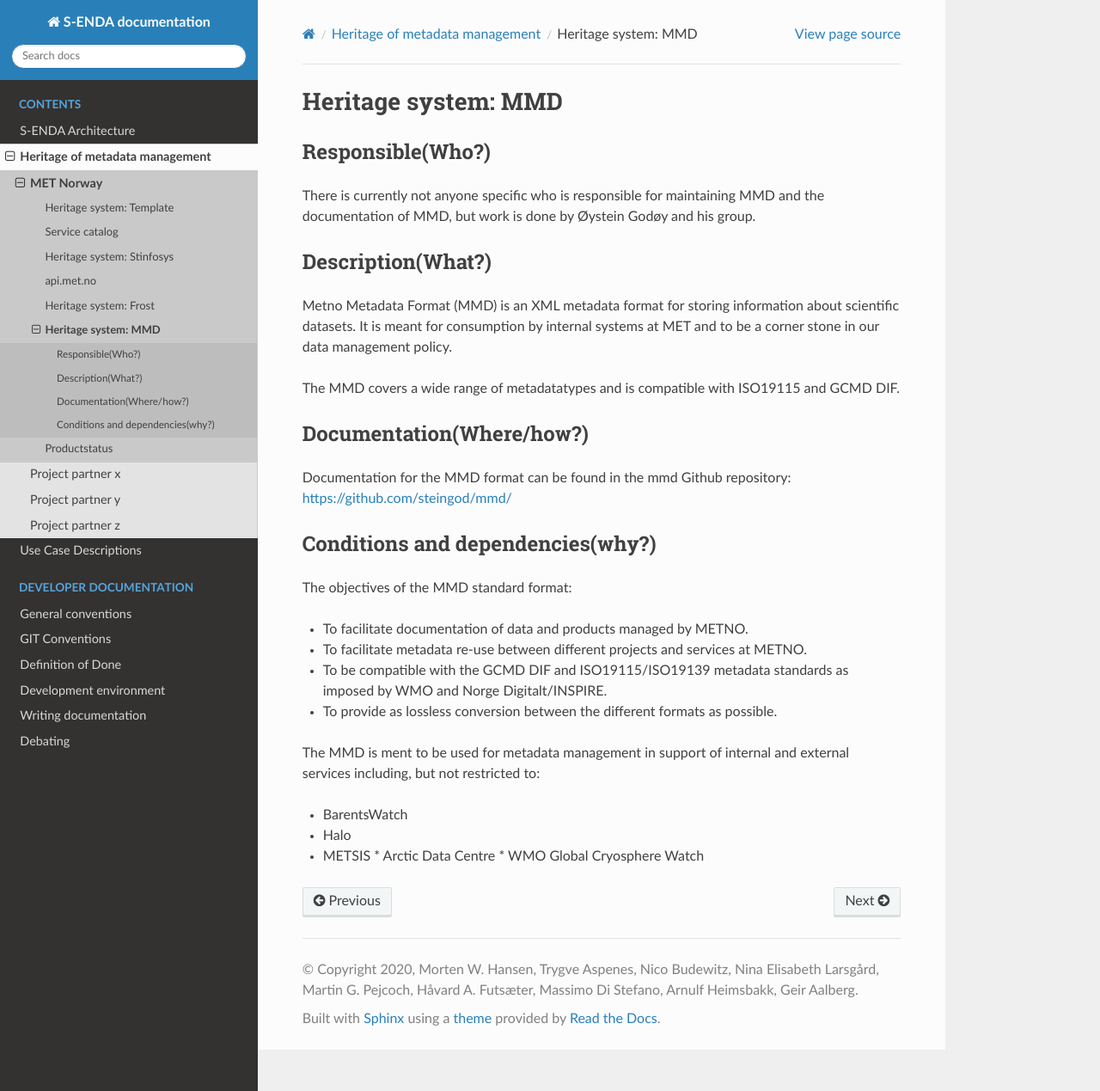
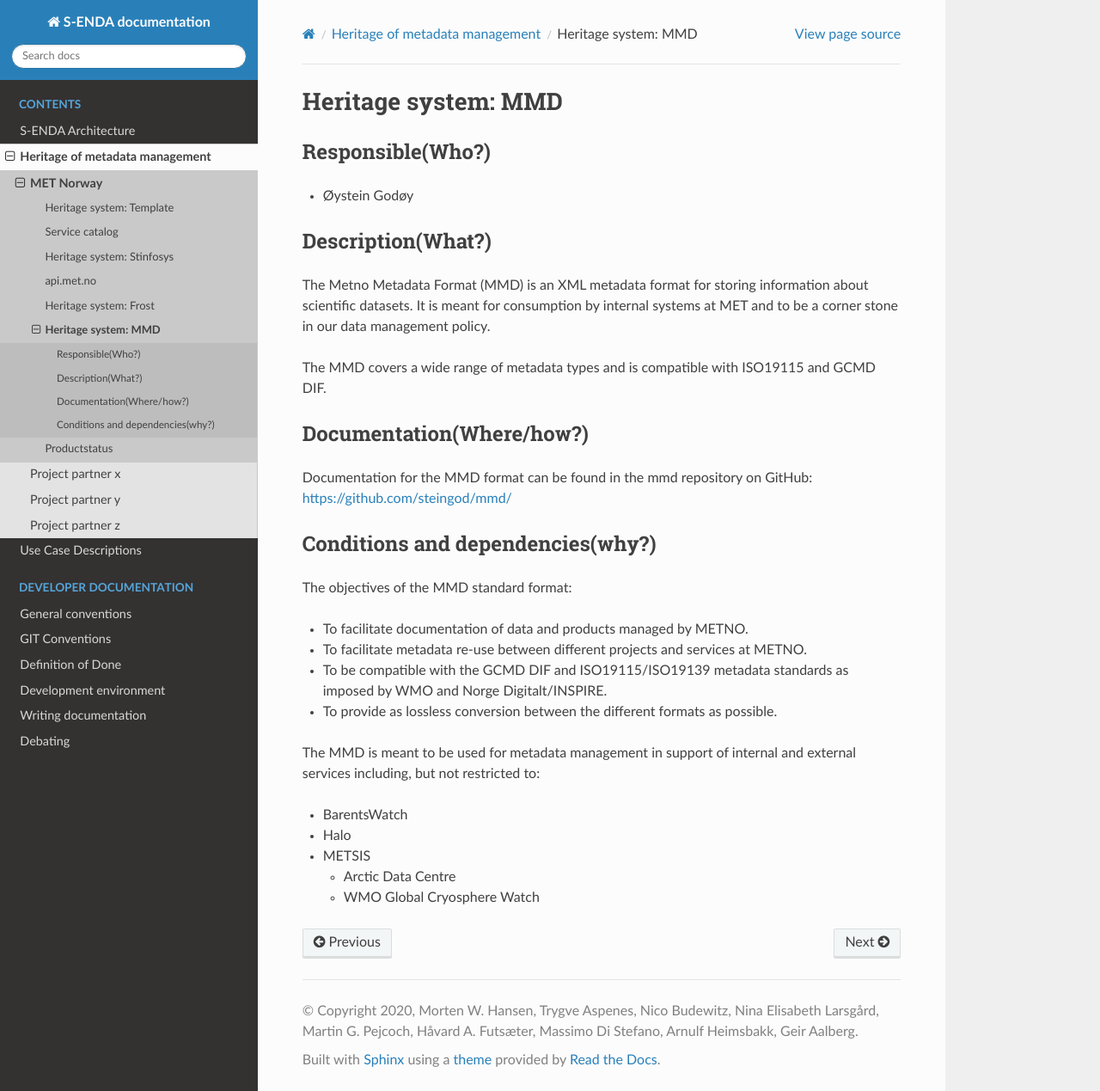
Before and after one commit to metno/S-ENDA-documentation, a Sphinx documentation site: the page built from source/mmd.rst, in a window 1280 px wide and 1269 px high. Shown: the whole window at 86% size. Built offline with Sphinx 7.4.7 and the Read the Docs theme 2.0.0, drawn with Linux system fonts in a browser that asks for light colours.

Commit message:
#64: minor language updates, and specified that ØG is responsible

```diff
--- a/source/mmd.rst
+++ b/source/mmd.rst
@@ -12,8 +12,7 @@ Responsible(Who?)
    group, a role or an administrative unit. Try to avoid linking to specific
    persons.
 
-There is currently not anyone specific who is responsible for maintaining MMD and the documentation of MMD, but work is done by Øystein Godøy and his group.
-
+* Øystein Godøy
 
 Description(What?)
 ==================
@@ -23,9 +22,9 @@ Description(What?)
    - how is the metadata stored
    - formats/language
 
-Metno Metadata Format (MMD) is an XML metadata format for storing information about scientific datasets. It is meant for consumption by internal systems at MET and to be a corner stone in our data management policy.
+The Metno Metadata Format (MMD) is an XML metadata format for storing information about scientific datasets. It is meant for consumption by internal systems at MET and to be a corner stone in our data management policy.
 
-The MMD covers a wide range of metadatatypes and is compatible with ISO19115 and GCMD DIF.
+The MMD covers a wide range of metadata types and is compatible with ISO19115 and GCMD DIF.
 
 Documentation(Where/how?)
 =========================
@@ -33,7 +32,7 @@ Documentation(Where/how?)
 .. Required. Links to system dokumentation as comments, mark links that are
    only available for internal users
 
-Documentation for the MMD format can be found in the mmd Github repository: https://github.com/steingod/mmd/
+Documentation for the MMD format can be found in the mmd repository on GitHub: https://github.com/steingod/mmd/
 
 
 Conditions and dependencies(why?)
@@ -51,10 +50,11 @@ The objectives of the MMD standard format:
 * To be compatible with the GCMD DIF and ISO19115/ISO19139 metadata standards as imposed by WMO and Norge Digitalt/INSPIRE.
 * To provide as lossless conversion between the different formats as possible.
 
-The MMD is ment to be used for metadata management in support of internal and external services including, but not restricted to:
+The MMD is meant to be used for metadata management in support of internal and external services including, but not restricted to:
 
 * BarentsWatch
 * Halo
 * METSIS
+
   * Arctic Data Centre
   * WMO Global Cryosphere Watch
```
